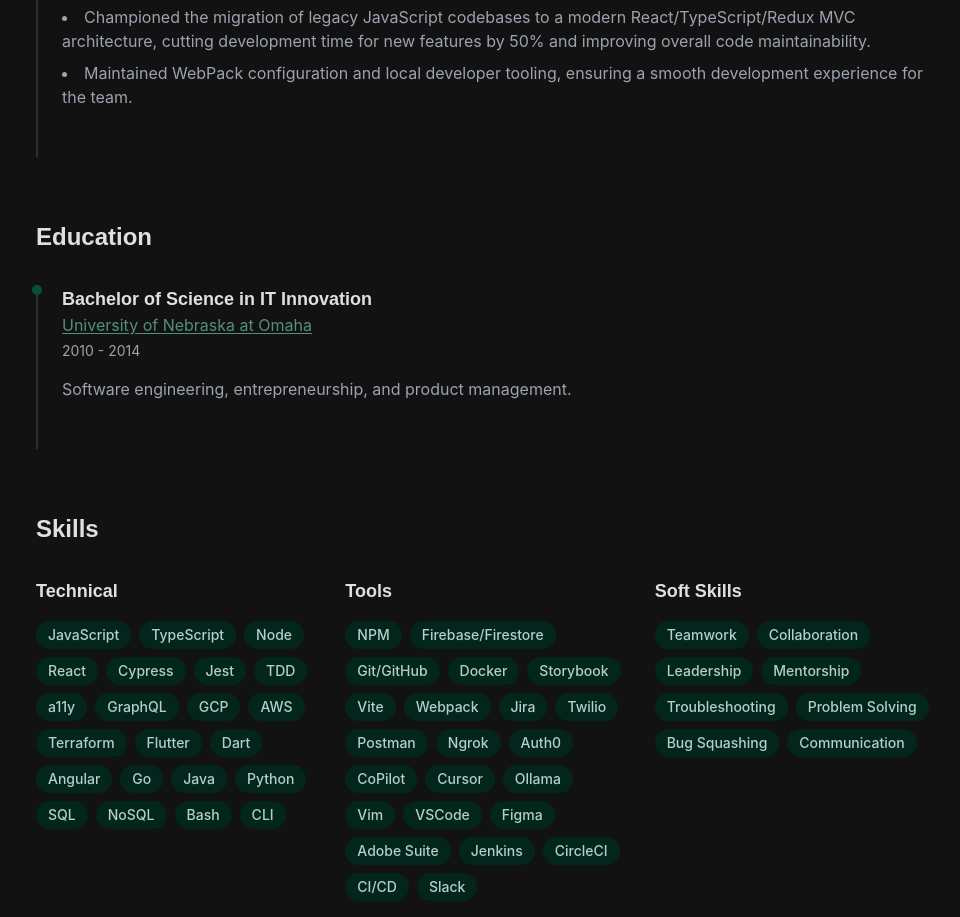
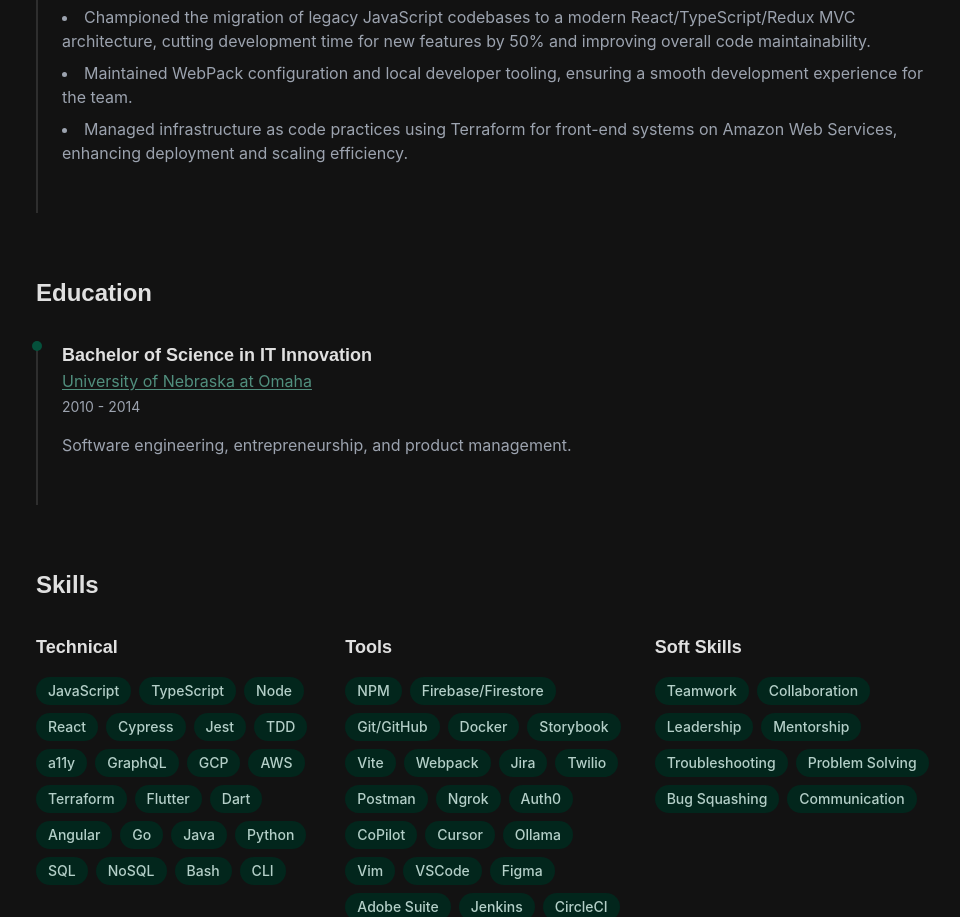
Before and after one commit to nstanard/nstanard.github.io, a Gatsby site: page /resume in a window 1280 px wide. Shown: the part 1651-2568 px from the top of the page, without its empty margins (156-1116 px from the left). Built offline with nearby package versions, Linux system fonts and the light colour scheme; Gatsby itself is replaced by a stand-in of ours.

Commit message:
updated eds experience on the page

```diff
--- a/src/pages/resume.tsx
+++ b/src/pages/resume.tsx
@@ -35,7 +35,8 @@ const ResumePage = () => {
         "Revamped the user interface of the SparkPost dashboard using React, Redux, and a custom component library known as Matchbox.",
         "Authored comprehensive documentation and training materials for the SparkPost application, improving onboarding efficiency and reducing new developer ramp-up time by 25%.",
         "Championed the migration of legacy JavaScript codebases to a modern React/TypeScript/Redux MVC architecture, cutting development time for new features by 50% and improving overall code maintainability.",
-        "Maintained WebPack configuration and local developer tooling, ensuring a smooth development experience for the team."
+        "Maintained WebPack configuration and local developer tooling, ensuring a smooth development experience for the team.",
+        "Managed infrastructure as code practices using Terraform for front-end systems on Amazon Web Services, enhancing deployment and scaling efficiency."
       ],
     },
   ]
```
